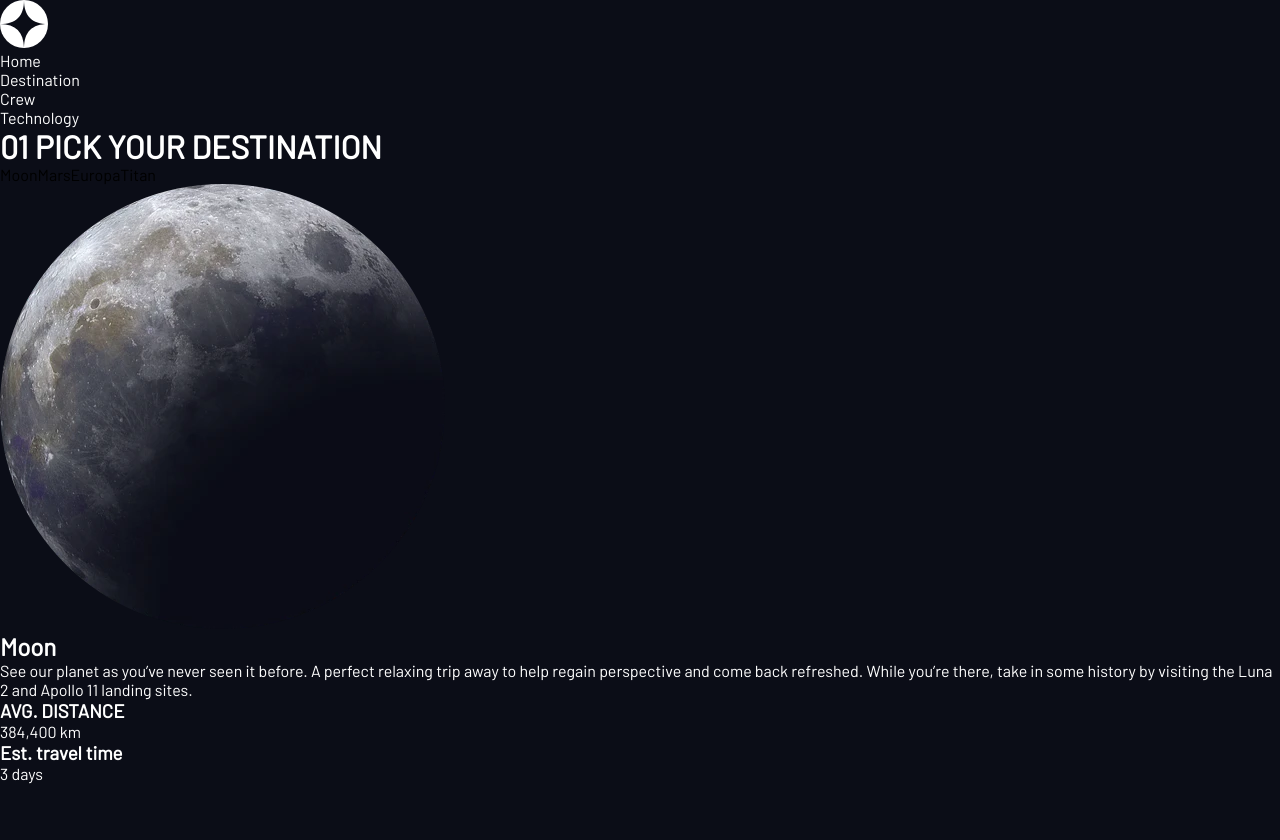
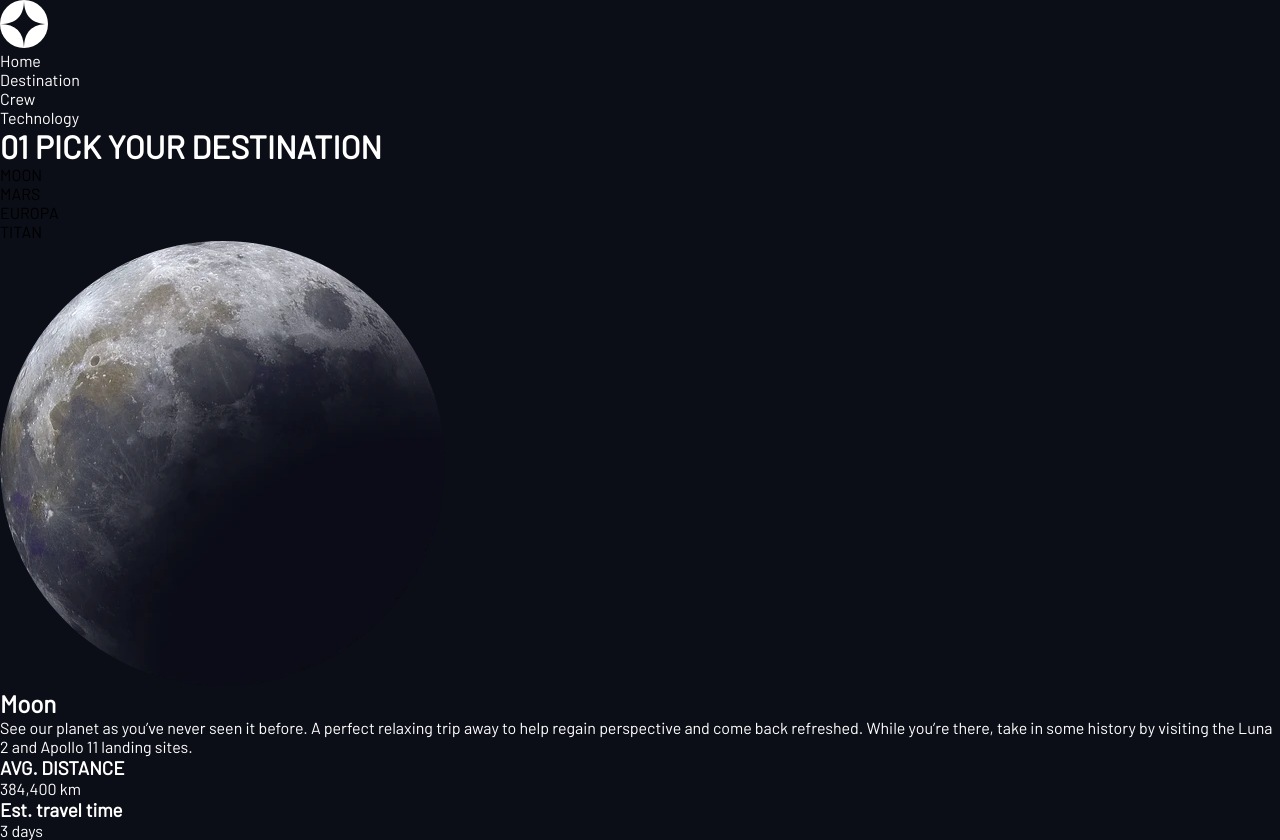
Before and after one commit to aminetiouk/space-tourism-website, a React (Vite) app: page /destination in a window 1280 px wide. Before the commit the page ends 800 px from the top, so only its background shows below. Built offline with nearby package versions, Linux system fonts and the light colour scheme; a web font is replaced by a local one.

Commit message:
refactor(destination): enhance tab navigation and button styling

```diff
--- a/src/components/destination/Destination.jsx
+++ b/src/components/destination/Destination.jsx
@@ -5,12 +5,6 @@ import DestinationCard from './DestinationCard';
 export default function Destination() {
   const destinations = data.destinations;
   const [currentIndex, setCurrentIndex] = useState(0);
-
-
-  const handleTabClick = index => {
-    setCurrentIndex(index);
-  };
-
   const currentDestination = destinations[currentIndex];
   const imageKey = currentDestination.images.webp.split('/').pop();
 
@@ -21,11 +15,18 @@ export default function Destination() {
       </h1>
 
       <nav className="destination-tabs">
-        {destinations.map((dest, index) => (
-          <button key={dest.name} onClick={() => handleTabClick(index)}>
-            {dest.name}
-          </button>
-        ))}
+        <ul>
+          {destinations.map((destination, index) => (
+            <li key={destination.name}>
+              <button
+                className={index === currentIndex ? 'destination-tabs__active' : ''}
+                onClick={() => setCurrentIndex(index)}
+              >
+                {destination.name.toUpperCase()}
+              </button>
+            </li>
+          ))}
+        </ul>
       </nav>
 
       <DestinationCard
```
